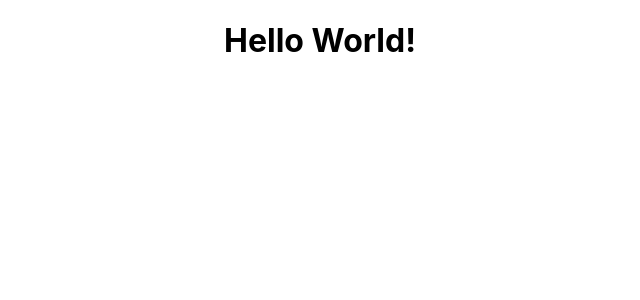
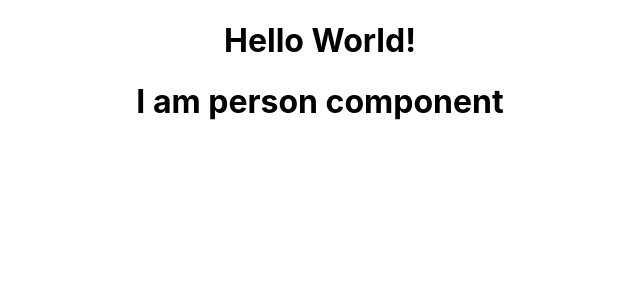
Before and after one commit to muzahid2559/React_Practice, a React (Create React App) app: page / in a window 1280 px wide. Shown: the top 300 px of the page, without its empty margins (320-960 px from the left). Built offline with nearby package versions, Linux system fonts and the light colour scheme.

Commit message:
React Component

```diff
--- a/public/index.html
+++ b/public/index.html
@@ -28,6 +28,7 @@
   </head>
   <body>
     <noscript>You need to enable JavaScript to run this app.</noscript>
+
     <div id="root"></div>
     <!--
       This HTML file is a template.
--- a/src/App.js
+++ b/src/App.js
@@ -1,11 +1,26 @@
+import React from 'react';
 import './App.css';
 
+
+//JSX code
 function App() {
   return (
     <div className="App">
       <h1>Hello World!</h1>
+      < Person />
     </div>
   );
 }
 
+
+function Person() {
+  return (
+    <div>
+    <h1> I am person component</h1>
+  </div>
+
+  );
+}
+
+
 export default App;
```
